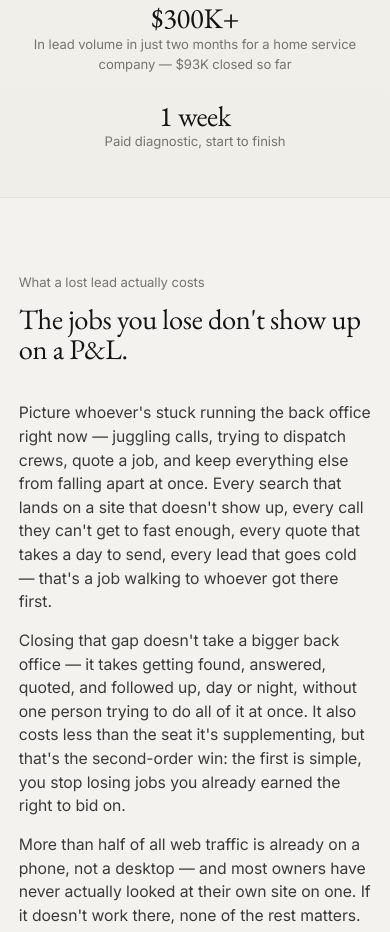
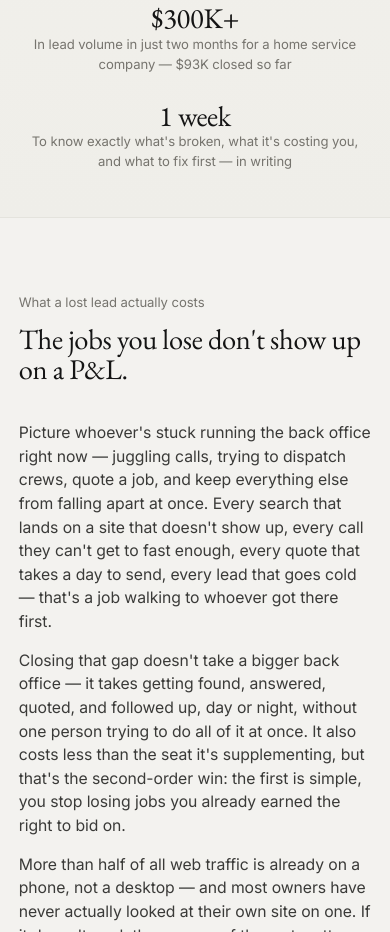
Before and after one commit to frontieragency/c5-ventures, a website: page index.html in a window 390 px wide. Shown: the part 831-1763 px from the top of the page. Drawn offline with nearby package versions, Linux system fonts and the light colour scheme.

Commit message:
Rewrite "1 week" hero stat to state the outcome, not the process
"Paid diagnostic, start to finish" and its first revision (phone
test, ranking check, strategy) both described activities, not what
the business owner actually walks away with. Now states the real
outcome: knowing exactly what's broken, what it's costing you, and
what to fix first, in writing.

```diff
--- a/index.html
+++ b/index.html
@@ -201,7 +201,7 @@
       <dl class="reveal grid grid-cols-1 gap-y-7 border-t border-line pt-9 text-center sm:grid-cols-3">
         <div><dt class="display text-[1.9rem] text-ink">Free</dt><dd class="label mt-0.5">Business audit on the leads you're losing</dd></div>
         <div><dt class="display text-[1.9rem] text-ink">$300K+</dt><dd class="label mt-0.5">In lead volume in just two months for a home service company — $93K closed so far</dd></div>
-        <div><dt class="display text-[1.9rem] text-ink">1 week</dt><dd class="label mt-0.5">Paid diagnostic, start to finish</dd></div>
+        <div><dt class="display text-[1.9rem] text-ink">1 week</dt><dd class="label mt-0.5">To know exactly what's broken, what it's costing you, and what to fix first — in writing</dd></div>
       </dl>
     </div>
   </section>
```
